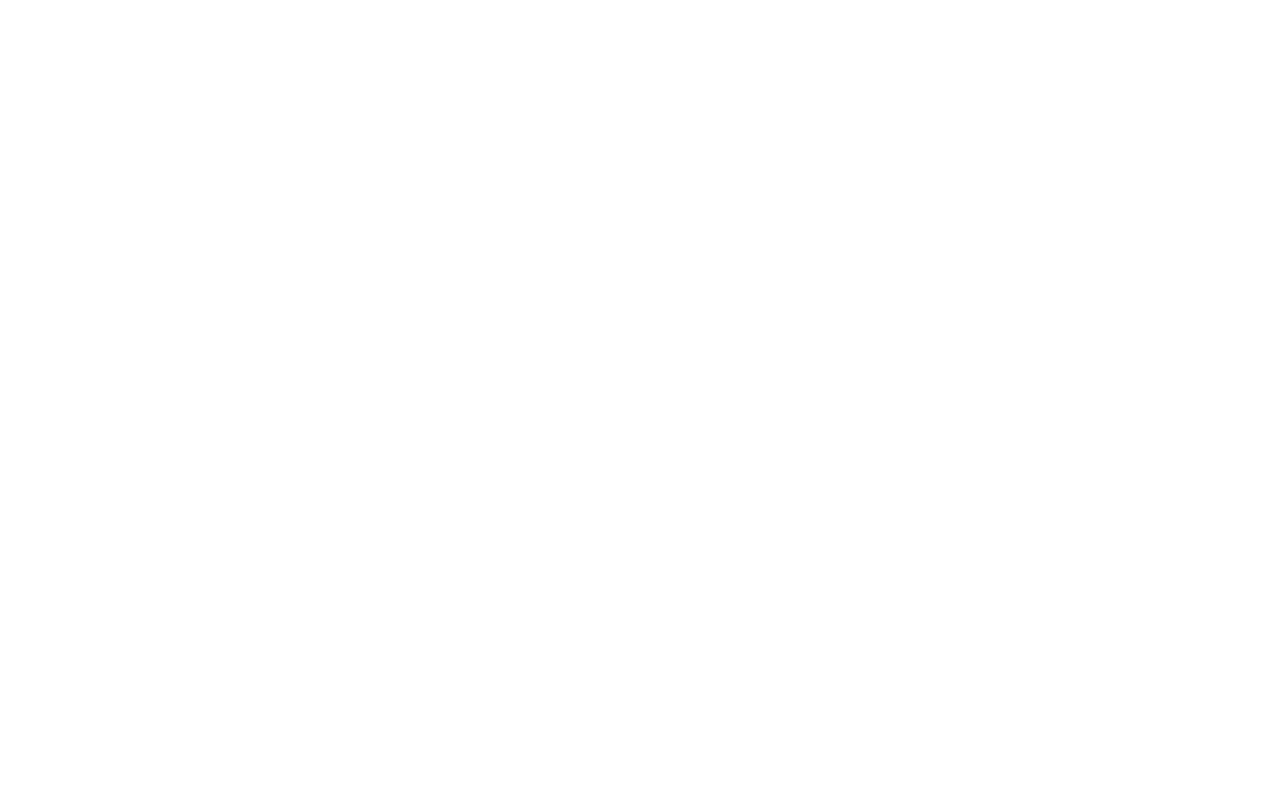
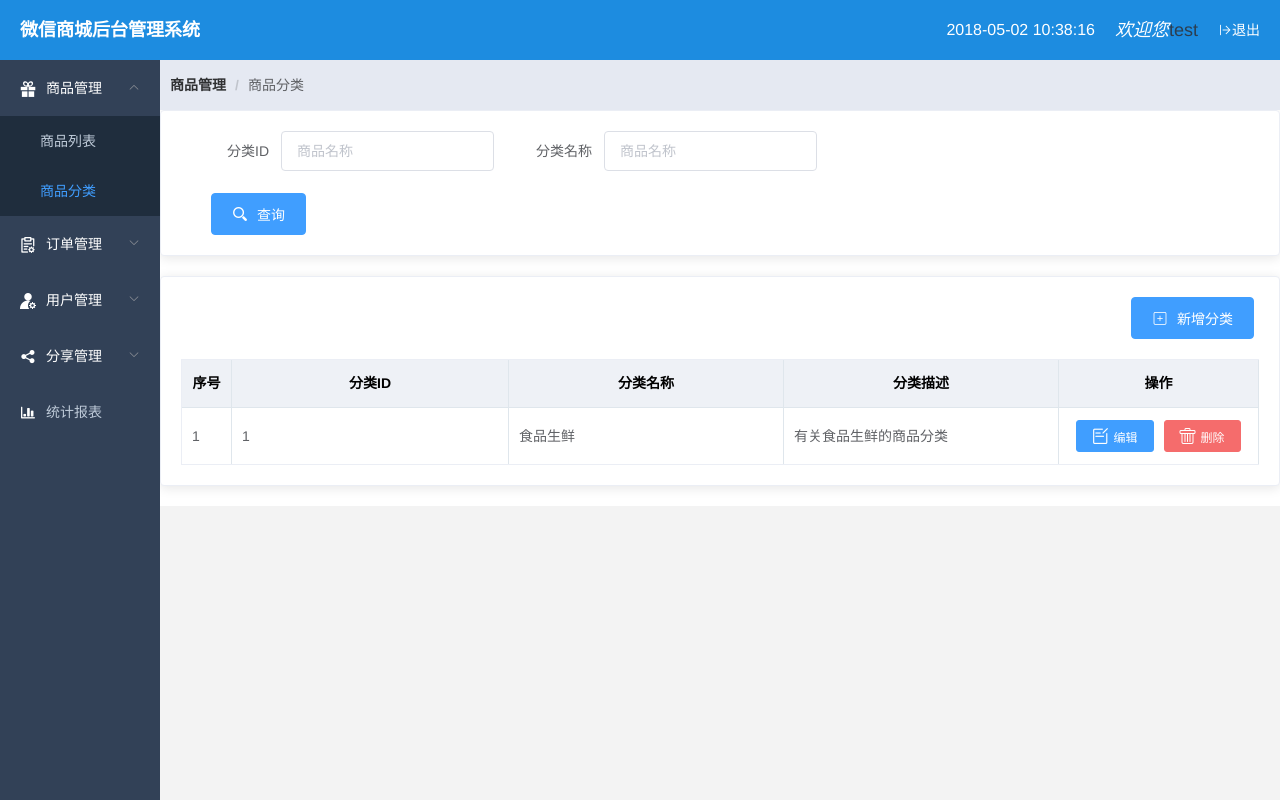
Before and after one commit to lyf1995/WeChat-mall-manage, a Vue app: page /#/commodityManage/commodityCategory in a window 1280 px wide. Built offline with nearby package versions, Linux system fonts and the light colour scheme.

Commit message:
新增商品分类页面

```diff
--- /dev/null
+++ b/src/pages/commodityCategory.vue
@@ -0,0 +1,101 @@
+<template>
+	<div class="commodity_category">
+		<el-card class="search_card">
+			<el-form :inline="true" :model="searchInfo" style="width:100%;"  label-position="right"  label-width="100px">
+				<el-form-item label="分类ID">
+    				<el-input v-model="searchInfo.id" placeholder="商品名称"></el-input>
+  				</el-form-item>
+				<el-form-item label="分类名称">
+    				<el-input v-model="searchInfo.name" placeholder="商品名称"></el-input>
+  				</el-form-item>
+			</el-form>
+			<div class="search_btn">
+				<el-button type="primary" style="margin-left:30px;" @click="search">
+					<i class="iconfont icon-icon-chaxun" style="margin-right:5px;"></i>
+					查询
+				</el-button>
+			</div>
+		</el-card>
+		<el-card>
+			<div class="operation_wrap clearfix">
+				<el-button type="primary" class="operation_btn">
+					<i class="iconfont icon-icon--"></i>
+					新增分类
+				</el-button>
+			</div>
+			<el-table :data="categoryList" border style="width: 100%" v-loading="loading">
+				<el-table-column type="index" label="序号" width="50"></el-table-column>
+				<el-table-column prop="id" label="分类ID"></el-table-column>
+				<el-table-column prop="name" label="分类名称"></el-table-column>
+				<el-table-column prop="describe" label="分类描述"></el-table-column>
+				<el-table-column label="操作" width="200" fixed="right" align="center">
+      				<template slot-scope="scope">
+        				<el-button size="mini" type="primary">
+        					<i class="iconfont icon-icon6" style="margin-right:5px;"></i>编辑
+        				</el-button>
+        				<el-button size="mini" type="danger">
+        					<i class="iconfont icon-shanchu" style="margin-right:5px;"></i>删除
+        				</el-button>
+      				</template>
+				</el-table-column>
+			</el-table>
+		</el-card>
+	</div>
+</template>
+<script>
+	export default {
+		data(){
+			return{
+				loading: false,
+				searchInfo: {
+					id: '',
+					name: ''
+				},
+				categoryList: [
+					{
+						id: 1,
+						name: '食品生鲜',
+						describe: '有关食品生鲜的商品分类',
+					}
+				]
+			}
+		},
+		methods:{
+			search(){
+
+			},
+			goToDetail(row){
+				this.$router.push({path:'/commodityManage/commodityDetail',query:{
+					id:row.id
+				}})
+			},
+			//导出
+			exportExcel(){
+
+			}
+		}
+	}
+</script>
+<style scoped>
+	.commodity_category{
+		padding-bottom: 20px;
+		background: #fff;
+	}
+	.search_card{
+		margin-bottom: 20px;
+	}
+	.search_btn{
+
+	}
+	.operation_btn{
+		float: right;
+		margin-right: 5px;
+		margin-bottom: 20px;
+	}
+	.operation_btn:nth-of-type(2){
+		margin-right: 10px;
+	}
+	.operation_btn i{
+		margin-right: 5px;
+	}
+</style>
--- a/src/router/index.js
+++ b/src/router/index.js
@@ -6,6 +6,7 @@
 const OrderList = resolve => require(['@/pages/OrderList'], resolve);
 const UserList = resolve => require(['@/pages/UserList'], resolve);
 const CommodityDetail = resolve => require(['@/pages/CommodityDetail'], resolve);
+const CommodityCategory = resolve => require(['@/pages/CommodityCategory'], resolve);
 
 Vue.use(Router)
 
@@ -41,9 +42,10 @@
                 menuShow: false,
             },
     		{
-    			path: '/commodityManage/commodityClass',
+    			path: '/commodityManage/commodityCategory',
     			name: '商品分类',
     			menuShow: true,
+                component: CommodityCategory
     		}
     	]
     },
```
